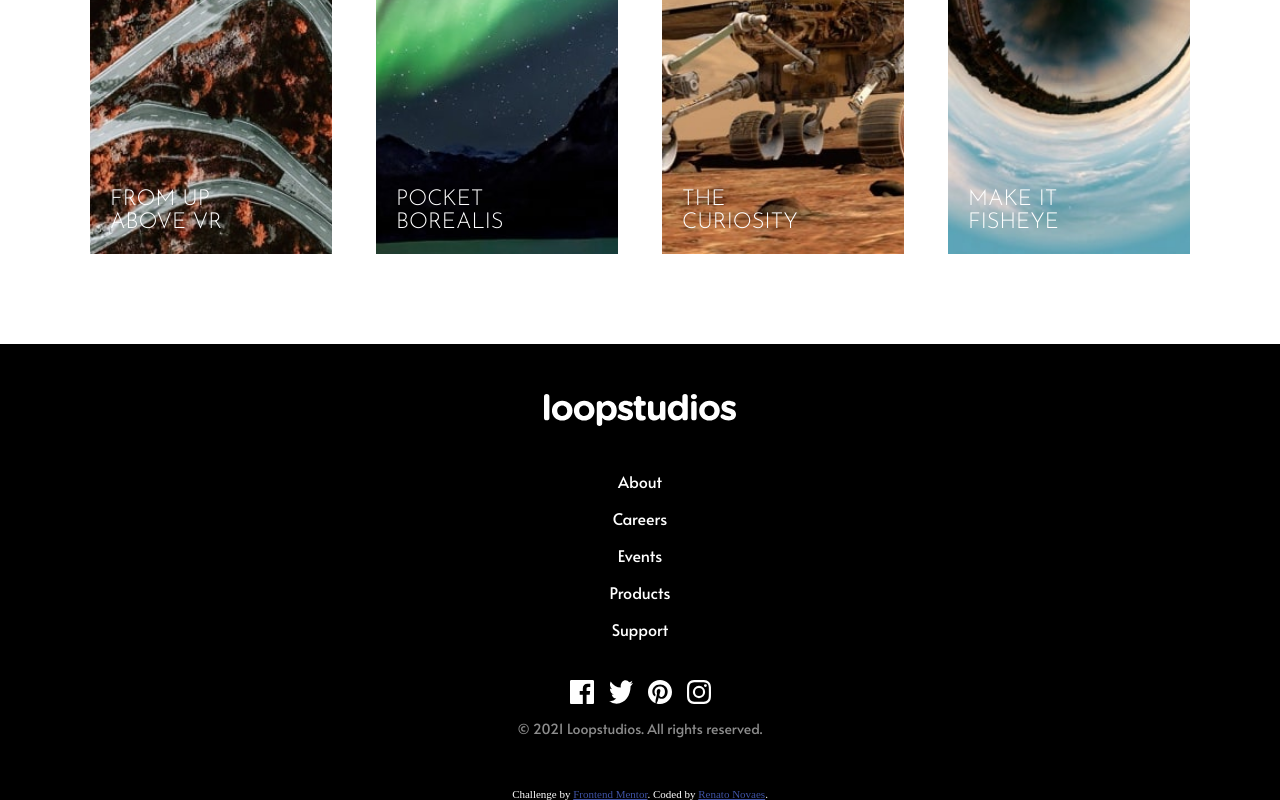
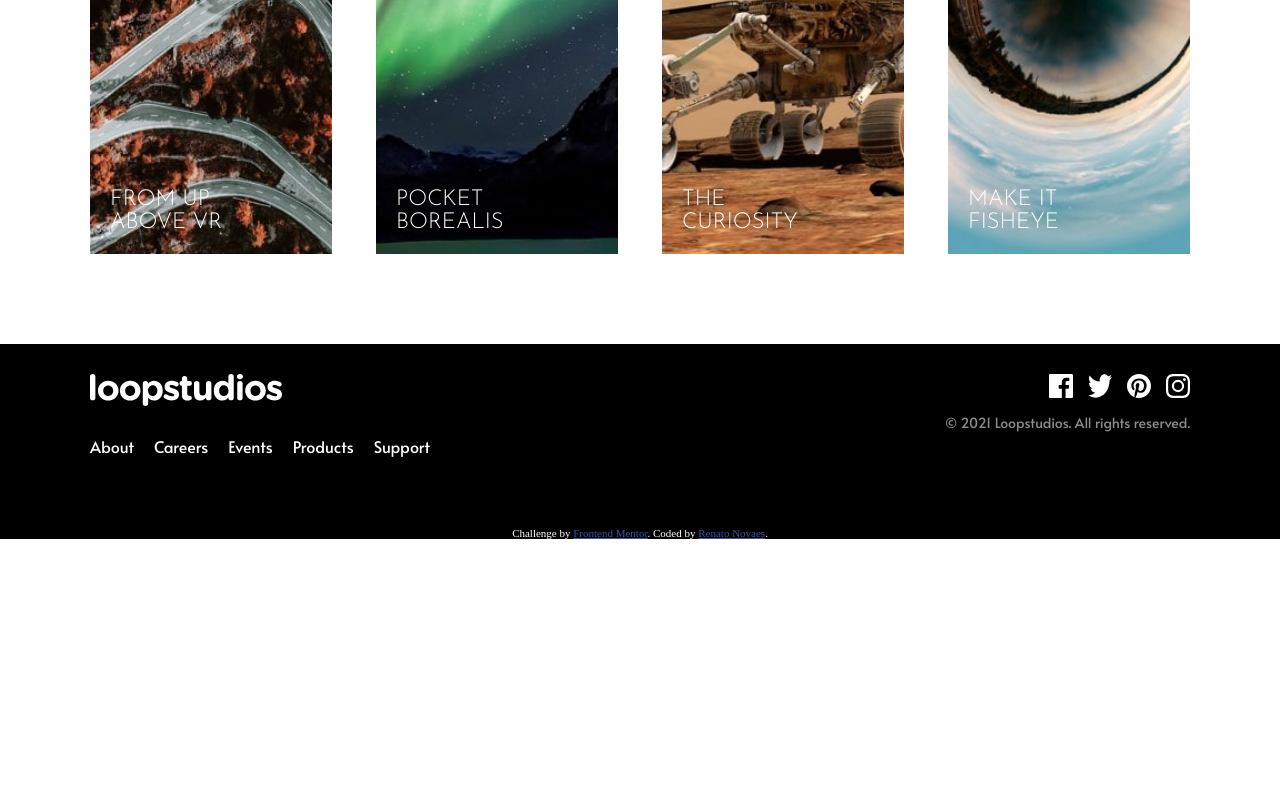
Before and after one commit to renatoalmeida49/loopstudios-landing-page-challenge, a plain HTML site: page index.html in a window 1280 px wide. Shown: the part 1949-2749 px from the top of the page. After the commit the page ends 2488 px from the top, so only its background shows below. Drawn offline with Linux system fonts and the light colour scheme.

Commit message:
style(footer.css): desktop version

```diff
--- a/assets/css/page/footer.css
+++ b/assets/css/page/footer.css
@@ -4,6 +4,11 @@
     text-align: center;
     padding: 50px;
     font-family: 'Alata', sans-serif;
+}
+#footer .container {
+    width: 100%;
+    max-width: 1100px;
+    margin: 0 auto;
 }
 #footer .logo-footer {
     margin-bottom: 25px;
@@ -26,3 +31,25 @@
     font-size: 14px;
     color: hsl(0, 0%, 55%);
 }
+
+@media (min-width: 768px) {
+    #footer {
+        padding: 30px;
+    }
+    #footer .container {
+        display: flex;
+        justify-content: space-between;
+        text-align: initial;
+    }
+    #footer .social {
+        justify-content: flex-end;
+    }
+    #footer .menu-footer {
+        display: flex;
+        gap: 20px;
+    }
+
+    #footer ul li {
+        margin: 0;
+    }
+}
--- a/index.html
+++ b/index.html
@@ -90,6 +90,8 @@
   </section>
 
   <footer id="footer">
+    <div class="container">
+      <div class="col">
         <img src="./assets/images/logo.svg" alt="Logo" class="logo-footer">
 
         <ul class="menu-footer">
@@ -99,7 +101,9 @@
           <li>Products</li>
           <li>Support</li>
         </ul>
+      </div>
 
+      <div class="col">
         <div class="social">
           <img src="./assets/images/icon-facebook.svg" alt="Facebook">
           <img src="./assets/images/icon-twitter.svg" alt="Twitter">
@@ -108,6 +112,8 @@
         </div>
 
         <p class="copyright">© 2021 Loopstudios. All rights reserved.</p>
+      </div>
+    </div>
   </footer>
 
   <div class="attribution">
```
Lines whose indentation alone changed are shown as unchanged.
